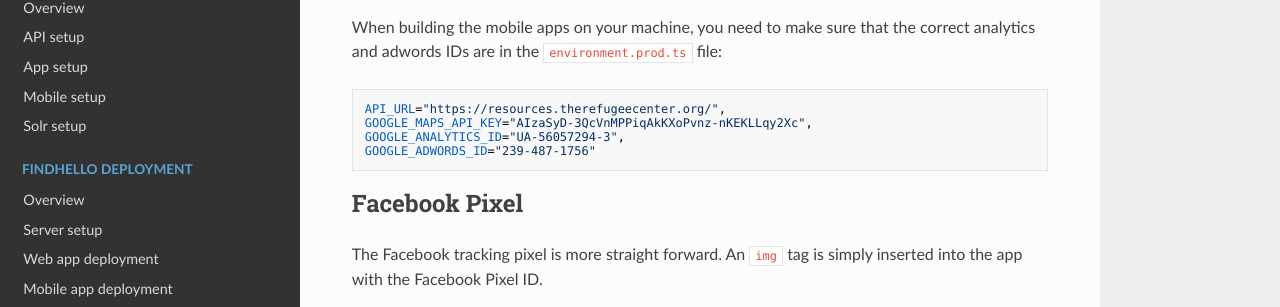
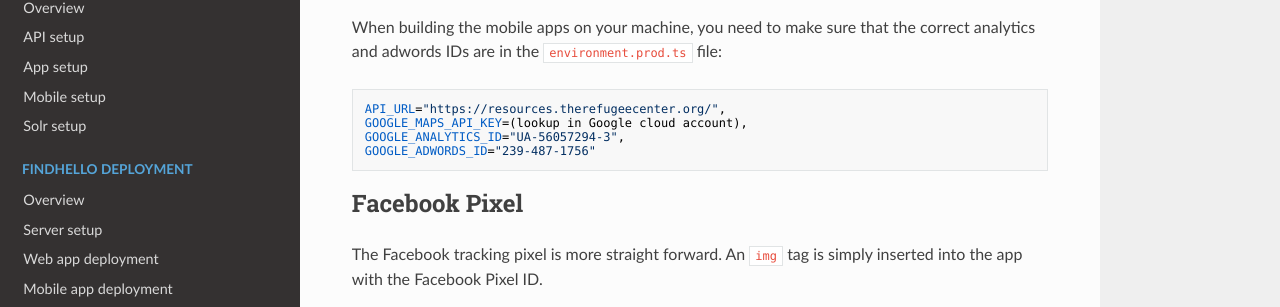
Before and after one commit to usahello/usahello-docs, an MkDocs documentation site: the page built from docs/FindHello Other/analytics.md, in a window 1280 px wide and 900 px high, scrolled down 1135 px. Shown: the part 215-522 px from the top of the window. Built offline with MkDocs 1.6.1, drawn with Linux system fonts in a browser that asks for light colours; nearby versions of some CDN libraries.

Commit message:
Update analytics.md

````diff
--- a/docs/FindHello Other/analytics.md
+++ b/docs/FindHello Other/analytics.md
@@ -66,7 +66,7 @@ correct analytics and adwords IDs are in the `environment.prod.ts` file:
 
 ```
 API_URL="https://resources.therefugeecenter.org/",
-GOOGLE_MAPS_API_KEY="AIzaSyD-3QcVnMPPiqAkKXoPvnz-nKEKLLqy2Xc",
+GOOGLE_MAPS_API_KEY=(lookup in Google cloud account),
 GOOGLE_ANALYTICS_ID="UA-56057294-3",
 GOOGLE_ADWORDS_ID="239-487-1756"
 ```
````
